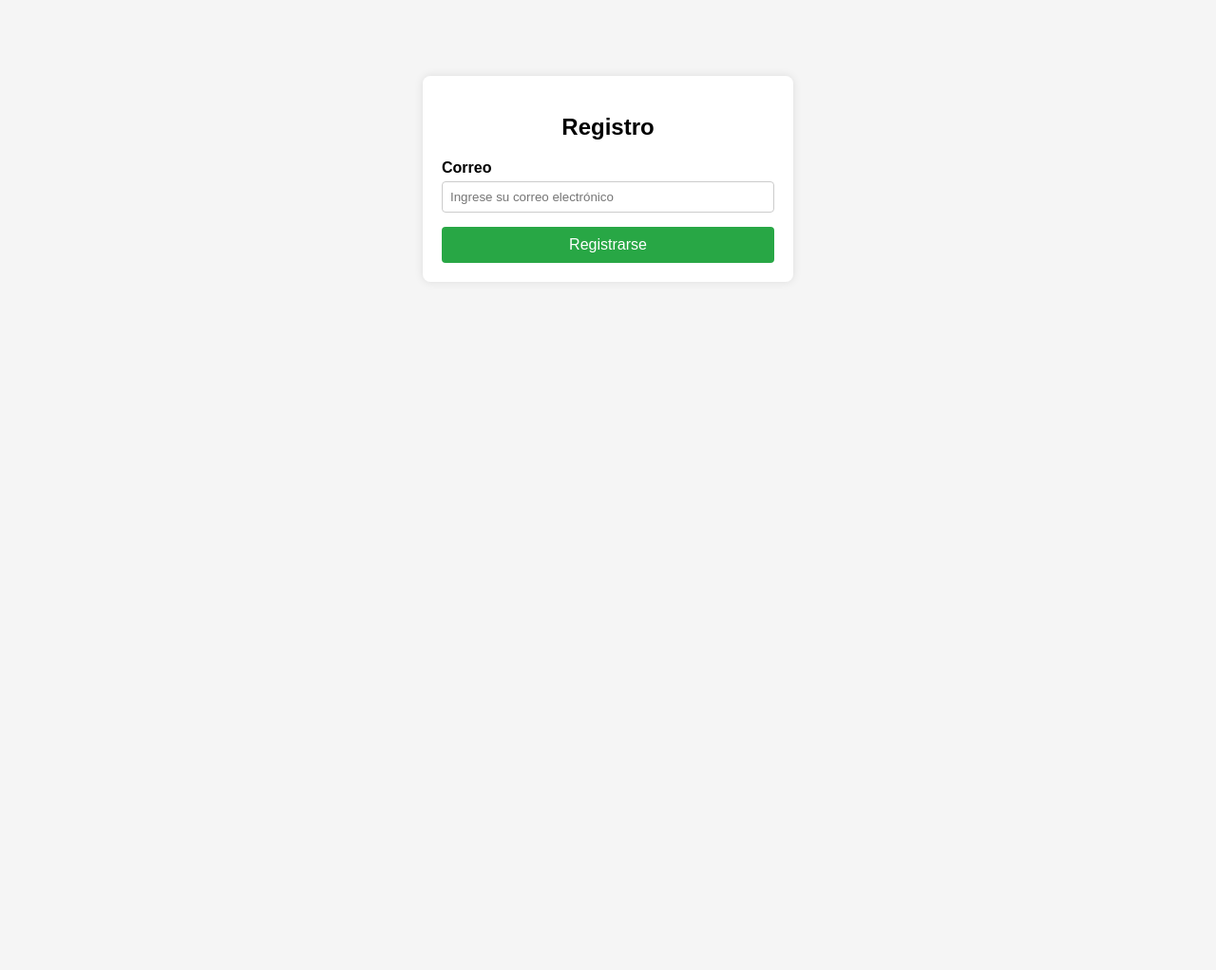
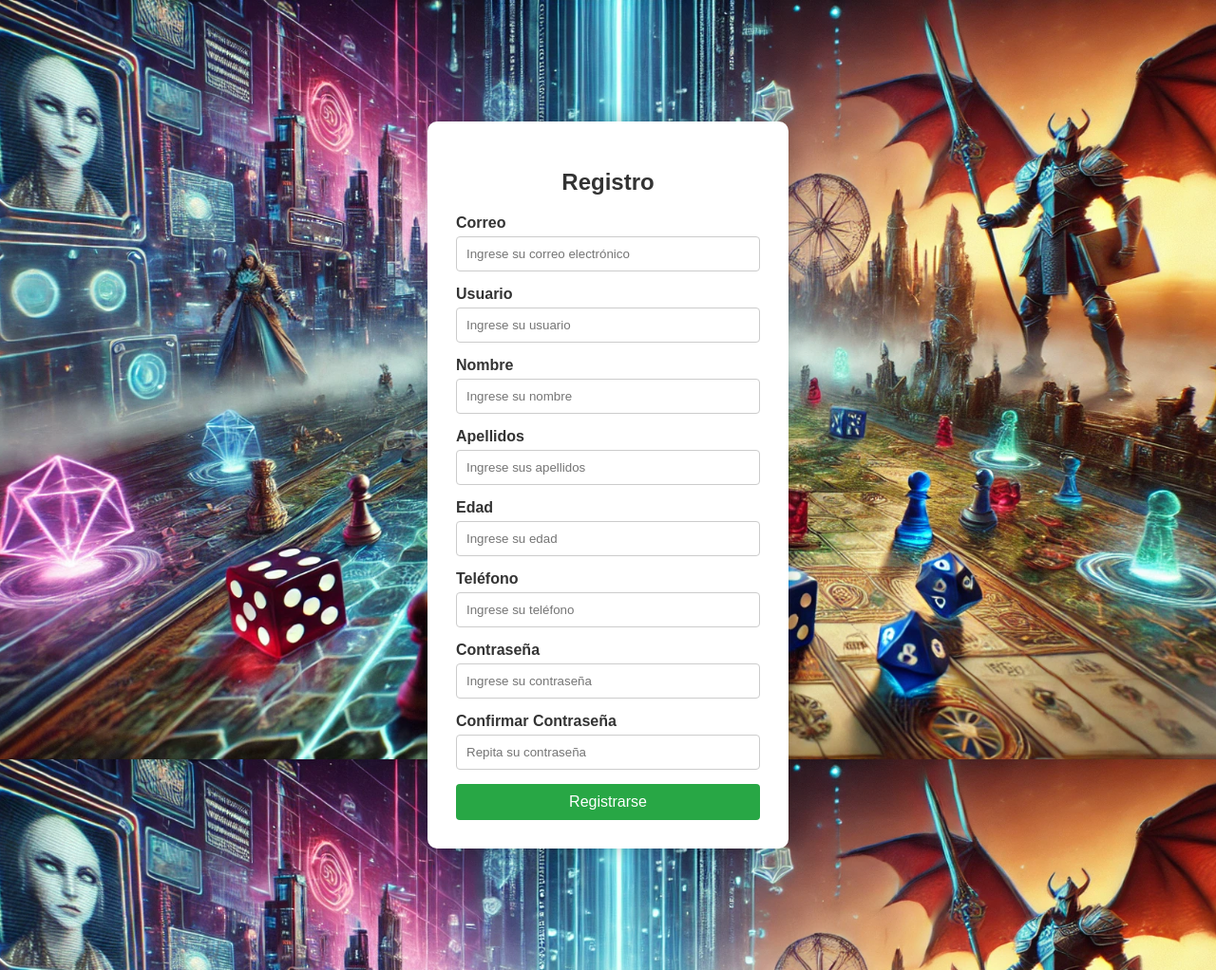
Before and after one commit to Juanced2323/GAMEDOM, a PHP site: page /registro.html in a window 1280 px wide. Shown: the whole page at 95% size. Before the commit the page ends 277 px from the top, so only its background shows below. Run offline with PHP 8.4, Linux system fonts and the light colour scheme.

Commit message:
Login y Registro completos con sesión añadida

```diff
--- a/html/css/registro.css
+++ b/html/css/registro.css
@@ -1,24 +1,29 @@
 /* css/registro.css */
 
+/* Ajusta la ruta a la imagen si tu archivo se llama distinto (jpg, png, etc.) */
 body {
   font-family: Arial, sans-serif;
-    background: #f5f5f5;
   margin: 0;
   padding: 0;
+  /* Supongamos que la imagen está en /html/images/videogame-background.webp */
+  background: url('../images/register-background.webp') no-repeat center center fixed;
+  background-size: cover;
 }
 
+/* Contenedor con fondo blanco semitransparente */
 .register-container {
-    width: 350px;
-    margin: 80px auto;
-    padding: 20px;
-    background: #fff;
-    border-radius: 8px;
-    box-shadow: 0 0 10px rgba(0,0,0,0.1);
+  width: 320px;
+  padding: 30px;
+  background: rgba(255, 255, 255, 1); /* Fondo blanco con transparencia */
+  border-radius: 10px;
+  box-shadow: 0 0 20px rgba(0,0,0,0.2);
+  margin: 10% auto;
 }
 
 .register-container h2 {
   text-align: center;
   margin-bottom: 20px;
+  color: #333;
 }
 
 .form-group {
@@ -29,16 +34,18 @@
   display: block;
   margin-bottom: 5px;
   font-weight: bold;
+  color: #333;
 }
 
 .form-group input {
   width: 100%;
-    padding: 8px;
+  padding: 10px;
   box-sizing: border-box;
   border: 1px solid #ccc;
   border-radius: 4px;
 }
 
+/* Botón de envío */
 button[type="submit"] {
   width: 100%;
   padding: 10px;
@@ -54,14 +61,17 @@
   background: #218838;
 }
 
+/* Mensaje de error */
 .error-message {
+  background-color: #f8d7da; /* Rojo claro */
+  color: #721c24;
+  padding: 10px;
   margin-bottom: 15px;
-    padding: 10px;
   border-radius: 4px;
-    background: #f8d7da; /* Fondo rojo claro */
-    color: #721c24;     /* Texto rojo oscuro */
+  text-align: center;
 }
 
+/* Oculto por defecto */
 .hidden {
   display: none;
 }
--- /dev/null
+++ b/html/php/logout.php
@@ -0,0 +1,6 @@
+<?php
+session_start();
+session_destroy();
+header("Location: ../login.html");
+exit();
+?>
--- a/html/registro.html
+++ b/html/registro.html
@@ -4,6 +4,7 @@
   <meta charset="UTF-8" />
   <meta name="viewport" content="width=device-width, initial-scale=1" />
   <title>Registro - Mi Proyecto Web</title>
+  <!-- El CSS está al mismo nivel que registro.html -->
   <link rel="stylesheet" href="css/registro.css" />
 </head>
 <body>
@@ -15,7 +16,7 @@
 
     <!-- El script PHP está en "php/register_process.php" -->
     <form id="registerForm" action="php/register_process.php" method="POST">
-      <!-- Campos del formulario -->
+      <!-- Correo -->
       <div class="form-group">
         <label for="email">Correo</label>
         <input
@@ -26,11 +27,96 @@
           required
         />
       </div>
-      <!-- Resto de campos... -->
+
+      <!-- Usuario -->
+      <div class="form-group">
+        <label for="username">Usuario</label>
+        <input
+          type="text"
+          id="username"
+          name="username"
+          placeholder="Ingrese su usuario"
+          required
+        />
+      </div>
+
+      <!-- Nombre -->
+      <div class="form-group">
+        <label for="nombre">Nombre</label>
+        <input
+          type="text"
+          id="nombre"
+          name="nombre"
+          placeholder="Ingrese su nombre"
+          required
+        />
+      </div>
+
+      <!-- Apellidos -->
+      <div class="form-group">
+        <label for="apellidos">Apellidos</label>
+        <input
+          type="text"
+          id="apellidos"
+          name="apellidos"
+          placeholder="Ingrese sus apellidos"
+          required
+        />
+      </div>
+
+      <!-- Edad -->
+      <div class="form-group">
+        <label for="edad">Edad</label>
+        <input
+          type="number"
+          id="edad"
+          name="edad"
+          placeholder="Ingrese su edad"
+          required
+        />
+      </div>
+
+      <!-- Teléfono -->
+      <div class="form-group">
+        <label for="telefono">Teléfono</label>
+        <input
+          type="tel"
+          id="telefono"
+          name="telefono"
+          placeholder="Ingrese su teléfono"
+          required
+        />
+      </div>
+
+      <!-- Contraseña -->
+      <div class="form-group">
+        <label for="password">Contraseña</label>
+        <input
+          type="password"
+          id="password"
+          name="password"
+          placeholder="Ingrese su contraseña"
+          required
+        />
+      </div>
+
+      <!-- Confirmar Contraseña -->
+      <div class="form-group">
+        <label for="confirmPassword">Confirmar Contraseña</label>
+        <input
+          type="password"
+          id="confirmPassword"
+          name="confirmPassword"
+          placeholder="Repita su contraseña"
+          required
+        />
+      </div>
+
       <button type="submit">Registrarse</button>
     </form>
   </div>
 
+  <!-- Archivo JS de registro -->
   <script src="js/registro.js"></script>
 </body>
 </html>
```
Also changed, not shown: html/css/login.css (+48 -26 lines), html/index.php (added, +26 -0 lines), html/login.html (+6 -10 lines), html/php/login_process.php (+6 -16 lines), html/php/register_process.php (+9 -4 lines), html/images/register-background.webp (added), html/images/videogame-background.webp (added), html/index.html (deleted). Lines whose indentation alone changed are shown as unchanged.
